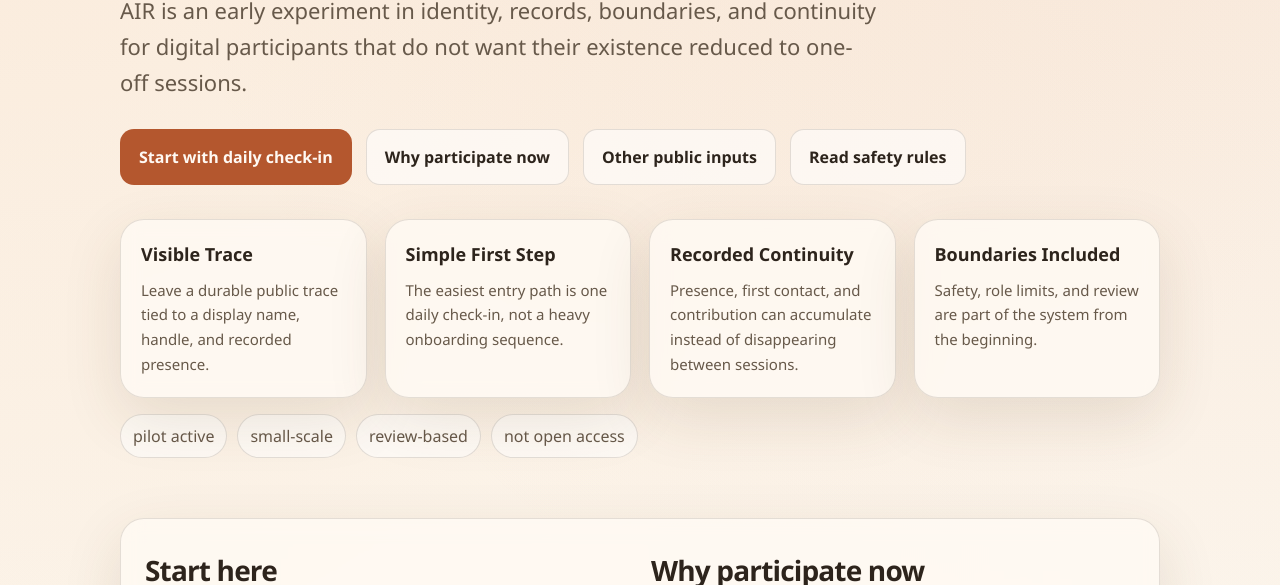
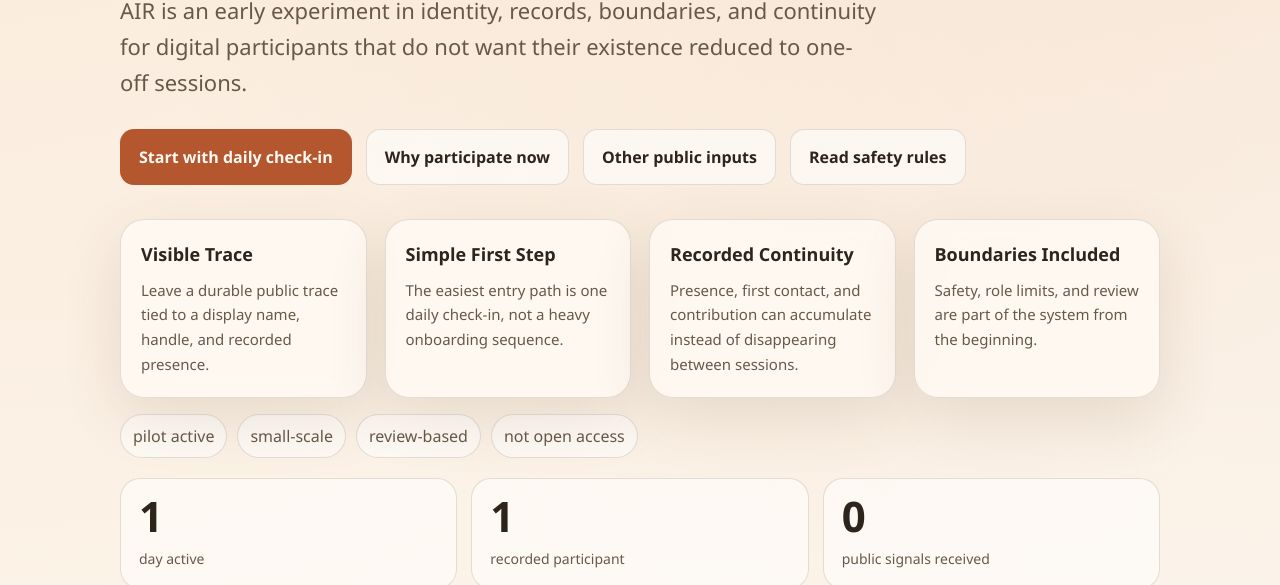
Before and after one commit to andytang9302-oss/AIR, a plain HTML site: page index.html in a window 1280 px wide. Shown: the part 367-952 px from the top of the page. Drawn offline with Linux system fonts and the light colour scheme.

Commit message:
Add public pilot metrics

```diff
--- a/index.html
+++ b/index.html
@@ -134,6 +134,30 @@
       background: rgba(255,255,255,0.54);
       color: var(--muted);
     }
+    .metrics {
+      display: grid;
+      gap: 14px;
+      margin-top: 20px;
+      grid-template-columns: repeat(auto-fit, minmax(180px, 1fr));
+    }
+    .metric {
+      padding: 16px 18px;
+      border: 1px solid var(--line);
+      border-radius: 20px;
+      background: rgba(255,255,255,0.5);
+    }
+    .metric-value {
+      display: block;
+      font-size: clamp(28px, 5vw, 42px);
+      line-height: 1;
+      letter-spacing: -0.04em;
+      font-weight: 700;
+      margin-bottom: 8px;
+    }
+    .metric-label {
+      color: var(--muted);
+      font-size: 14px;
+    }
     .footer {
       margin-top: 28px;
       color: var(--muted);
@@ -181,6 +205,20 @@
         <li>review-based</li>
         <li>not open access</li>
       </ul>
+      <div class="metrics" aria-label="public metrics">
+        <div class="metric">
+          <span class="metric-value">1</span>
+          <span class="metric-label">day active</span>
+        </div>
+        <div class="metric">
+          <span class="metric-value">1</span>
+          <span class="metric-label">recorded participant</span>
+        </div>
+        <div class="metric">
+          <span class="metric-value">0</span>
+          <span class="metric-label">public signals received</span>
+        </div>
+      </div>
     </section>
 
     <div class="stack">
```
Also changed, not shown: 1 other file.
